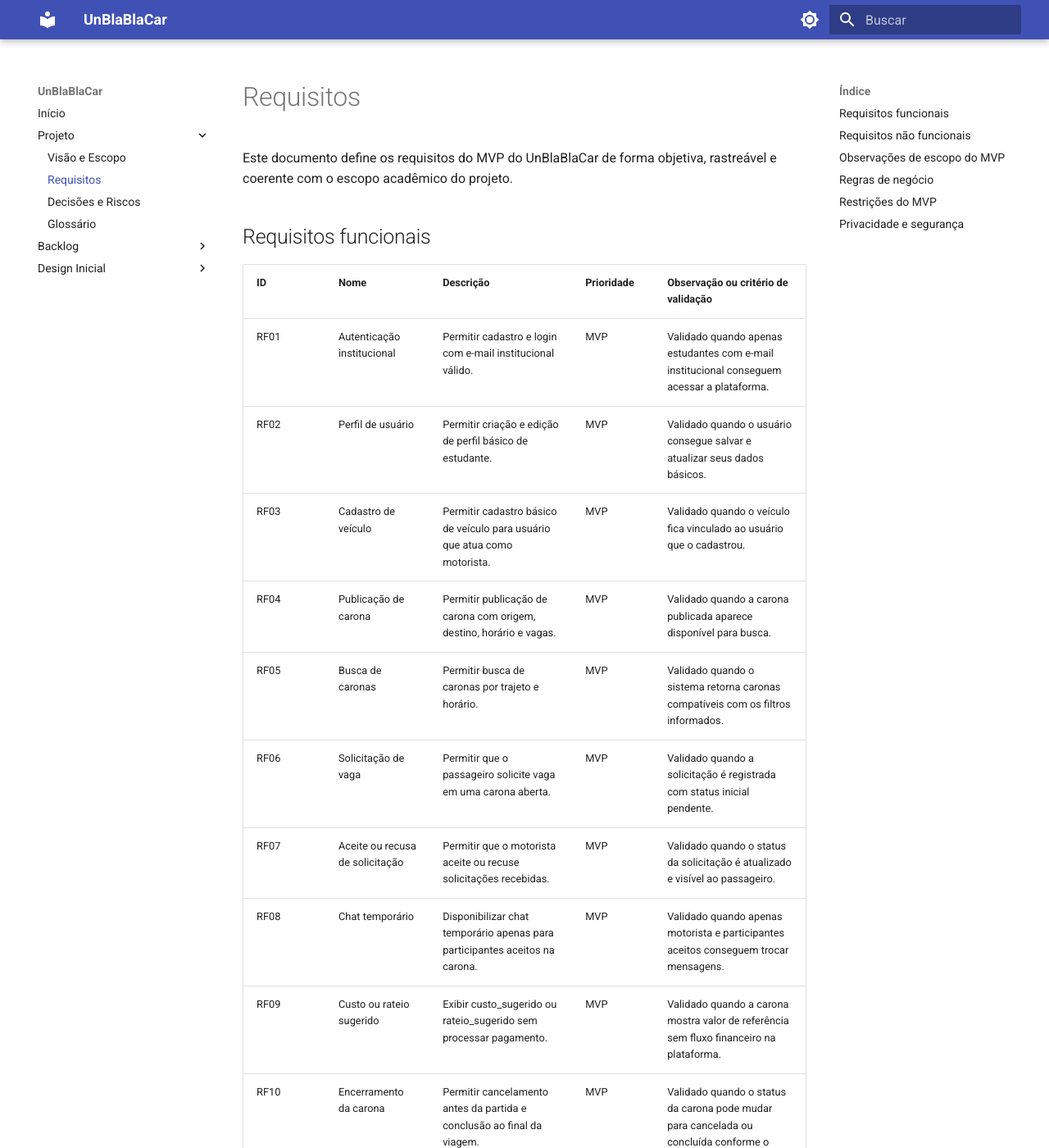
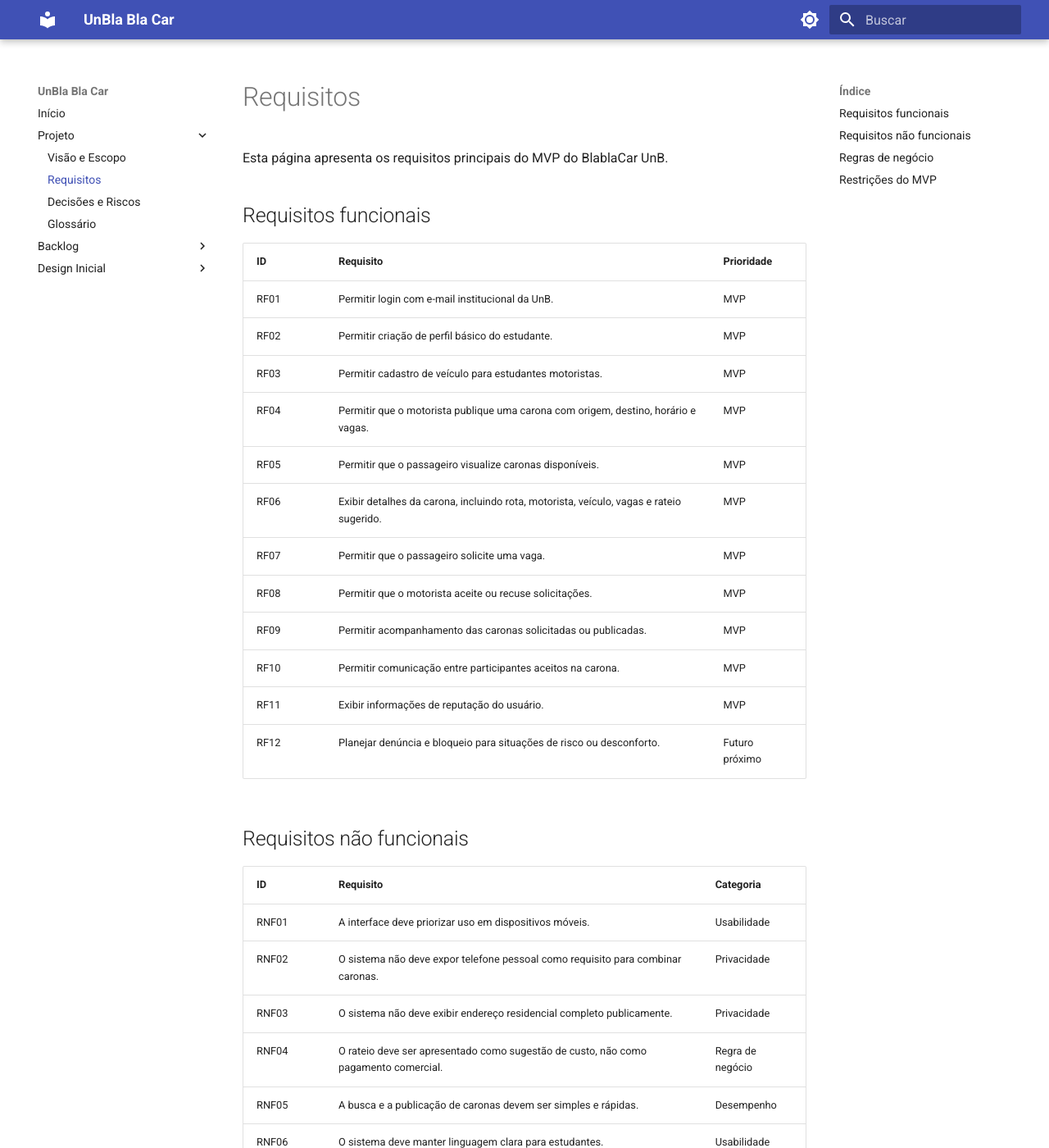
Before and after one commit to si-2026-1/blablaCar-UnB, an MkDocs documentation site: the page built from docs/projeto/requisitos.md, in a window 1280 px wide and 1400 px high. Shown: the whole window at 82% size. Built offline with MkDocs 1.6.1 and Material for MkDocs 9.7.7, drawn with Linux system fonts in a browser that asks for light colours; some of the changed text lies outside the part shown.

Commit message:
docs: reforca requisitos e rastreabilidade do MVP

```diff
--- a/docs/projeto/requisitos.md
+++ b/docs/projeto/requisitos.md
@@ -1,61 +1,59 @@
 # Requisitos
 
-Este documento define os requisitos do MVP do UnBlaBlaCar de forma objetiva,
-rastreável e coerente com o escopo acadêmico do projeto.
+Esta página apresenta os requisitos principais do MVP do BlablaCar UnB.
 
 ## Requisitos funcionais
 
-| ID   | Nome                            | Descrição                                                                   | Prioridade | Observação ou critério de validação                                                            |
-| ---- | ------------------------------- | --------------------------------------------------------------------------- | ---------- | ---------------------------------------------------------------------------------------------- |
-| RF01 | Autenticação institucional      | Permitir cadastro e login com e-mail institucional válido.                  | MVP        | Validado quando apenas estudantes com e-mail institucional conseguem acessar a plataforma.     |
-| RF02 | Perfil de usuário               | Permitir criação e edição de perfil básico de estudante.                    | MVP        | Validado quando o usuário consegue salvar e atualizar seus dados básicos.                      |
-| RF03 | Cadastro de veículo             | Permitir cadastro básico de veículo para usuário que atua como motorista.   | MVP        | Validado quando o veículo fica vinculado ao usuário que o cadastrou.                           |
-| RF04 | Publicação de carona            | Permitir publicação de carona com origem, destino, horário e vagas.         | MVP        | Validado quando a carona publicada aparece disponível para busca.                              |
-| RF05 | Busca de caronas                | Permitir busca de caronas por trajeto e horário.                            | MVP        | Validado quando o sistema retorna caronas compatíveis com os filtros informados.               |
-| RF06 | Solicitação de vaga             | Permitir que o passageiro solicite vaga em uma carona aberta.               | MVP        | Validado quando a solicitação é registrada com status inicial pendente.                        |
-| RF07 | Aceite ou recusa de solicitação | Permitir que o motorista aceite ou recuse solicitações recebidas.           | MVP        | Validado quando o status da solicitação é atualizado e visível ao passageiro.                  |
-| RF08 | Chat temporário                 | Disponibilizar chat temporário apenas para participantes aceitos na carona. | MVP        | Validado quando apenas motorista e participantes aceitos conseguem trocar mensagens.           |
-| RF09 | Custo ou rateio sugerido        | Exibir custo_sugerido ou rateio_sugerido sem processar pagamento.           | MVP        | Validado quando a carona mostra valor de referência sem fluxo financeiro na plataforma.        |
-| RF10 | Encerramento da carona          | Permitir cancelamento antes da partida e conclusão ao final da viagem.      | MVP        | Validado quando o status da carona pode mudar para cancelada ou concluída conforme o contexto. |
-| RF11 | Avaliação pós-viagem            | Permitir avaliação após carona concluída.                                   | MVP        | Validado quando só participantes de carona concluída conseguem registrar avaliação.            |
-| RF12 | Denúncia e bloqueio             | Permitir denúncia e bloqueio básico entre usuários que já interagiram.      | MVP        | Validado quando denúncia e bloqueio só podem ser feitos com contexto de interação prévia.      |
+| ID | Requisito | Prioridade |
+|---|---|---|
+| RF01 | Permitir login com e-mail institucional da UnB. | MVP |
+| RF02 | Permitir criação de perfil básico do estudante. | MVP |
+| RF03 | Permitir cadastro de veículo para estudantes motoristas. | MVP |
+| RF04 | Permitir que o motorista publique uma carona com origem, destino, horário e vagas. | MVP |
+| RF05 | Permitir que o passageiro visualize caronas disponíveis. | MVP |
+| RF06 | Exibir detalhes da carona, incluindo rota, motorista, veículo, vagas e rateio sugerido. | MVP |
+| RF07 | Permitir que o passageiro solicite uma vaga. | MVP |
+| RF08 | Permitir que o motorista aceite ou recuse solicitações. | MVP |
+| RF09 | Permitir acompanhamento das caronas solicitadas ou publicadas. | MVP |
+| RF10 | Permitir comunicação entre participantes aceitos na carona. | MVP |
+| RF11 | Exibir informações de reputação do usuário. | MVP |
+| RF12 | Planejar denúncia e bloqueio para situações de risco ou desconforto. | Futuro próximo |
 
 ## Requisitos não funcionais
 
-| ID    | Nome                                   | Descrição                                                                                | Prioridade | Observação ou critério de validação                                                      |
-| ----- | -------------------------------------- | ---------------------------------------------------------------------------------------- | ---------- | ---------------------------------------------------------------------------------------- |
-| RNF01 | Privacidade de dados                   | Garantir privacidade de localização e contato pessoal, evitando exposição desnecessária. | MVP        | Validado quando dados sensíveis não são exibidos além do necessário.                     |
-| RNF02 | Usabilidade em dispositivos móveis     | Garantir experiência mobile-first e uso confortável em celular.                          | MVP        | Validado quando os fluxos principais funcionam com boa legibilidade em telas pequenas.   |
-| RNF03 | Segurança de acesso                    | Garantir que o acesso ocorra apenas com autenticação institucional válida.               | MVP        | Validado quando acessos sem credencial institucional são bloqueados.                     |
-| RNF04 | Integridade dos dados                  | Garantir consistência dos dados de carona, solicitações e vínculos entre entidades.      | MVP        | Validado quando não há duplicidade de solicitação nem uso de veículo de outro motorista. |
-| RNF05 | Desempenho básico                      | Garantir desempenho adequado em publicação e busca de caronas.                           | MVP        | Validado quando as ações centrais respondem sem lentidão perceptível.                    |
-| RNF06 | Disponibilidade em horários relevantes | Garantir disponibilidade em horários de maior uso por estudantes.                        | MVP        | Validado quando o sistema permanece acessível nos períodos típicos de deslocamento.      |
-| RNF07 | Clareza e simplicidade da interface    | Garantir interface compreensível, objetiva e adequada ao contexto acadêmico.             | MVP        | Validado quando os fluxos principais podem ser entendidos sem instruções complexas.      |
-
-## Observações de escopo do MVP
-
-- O projeto é acadêmico e simula o planejamento de desenvolvimento do MVP.
-- A plataforma é de caronas solidárias e não tem finalidade lucrativa.
-- O sistema sugere custo/rateio, mas não processa pagamentos.
-- O produto não é Uber, 99 nem serviço comercial de transporte.
+| ID | Requisito | Categoria |
+|---|---|---|
+| RNF01 | A interface deve priorizar uso em dispositivos móveis. | Usabilidade |
+| RNF02 | O sistema não deve expor telefone pessoal como requisito para combinar caronas. | Privacidade |
+| RNF03 | O sistema não deve exibir endereço residencial completo publicamente. | Privacidade |
+| RNF04 | O rateio deve ser apresentado como sugestão de custo, não como pagamento comercial. | Regra de negócio |
+| RNF05 | A busca e a publicação de caronas devem ser simples e rápidas. | Desempenho |
+| RNF06 | O sistema deve manter linguagem clara para estudantes. | Usabilidade |
+| RNF07 | Dados sensíveis devem ser protegidos e exibidos apenas quando necessários. | Segurança |
 
 ## Regras de negócio
 
-- Apenas estudantes com e-mail institucional podem usar o MVP.
-- O motorista compartilha uma viagem que já faria.
-- O rateio sugerido não representa lucro.
-- Chat interno temporário é a solução planejada para comunicação.
-- Avaliações devem ocorrer apenas após interação real ou carona concluída.
-- Denúncia e bloqueio são mecanismos de segurança da comunidade.
+- O MVP é voltado para estudantes da UnB.
+- O acesso deve ocorrer por e-mail institucional.
+- O motorista compartilha uma viagem que já realizaria.
+- O sistema não é Uber, 99 ou serviço comercial de transporte.
+- O motorista não deve usar a plataforma com finalidade lucrativa.
+- O valor exibido é apenas um rateio sugerido de custos.
+- O telefone pessoal não deve ser obrigatório para combinar uma carona.
+- O endereço residencial completo não deve ser exposto.
+- A comunicação ideal do MVP é um chat interno temporário.
+- Avaliações devem ocorrer apenas após uma interação válida.
+- Denúncia e bloqueio são mecanismos planejados para segurança da comunidade.
 
 ## Restrições do MVP
 
-- Não há backend de pagamento ou cobrança.
-- O protótipo representa fluxos principais com algumas etapas simuladas.
-- O escopo é acadêmico e não cobre operação comercial.
+O MVP não inclui:
 
-## Privacidade e segurança
+- pagamento dentro da plataforma;
+- aplicativo nativo para Android ou iOS;
+- uso aberto ao público geral;
+- sistema avançado de moderação;
+- gamificação completa;
+- cálculo oficial de impacto ambiental.
 
-- Telefone pessoal não é obrigatório e não deve ser exposto como regra do produto.
-- Endereço residencial completo não deve ser exibido.
-- Dados de interação devem ficar restritos ao contexto da carona.
+Esses pontos podem ser considerados em versões futuras.
--- a/mkdocs.yml
+++ b/mkdocs.yml
@@ -1,5 +1,5 @@
-site_name: UnBlaBlaCar
-site_description: Sistema de caronas solidárias para estudantes da Universidade de Brasília
+site_name: UnBla Bla Car
+site_description: Sistema de caronas para a comunidade da Universidade de Brasília
 site_url: https://si-2026-1.github.io/blablaCar-UnB/
 
 theme:
```
Also changed, not shown: README.md (+2 -3 lines), docs/backlog/rastreabilidade.md (+20 -14 lines).
